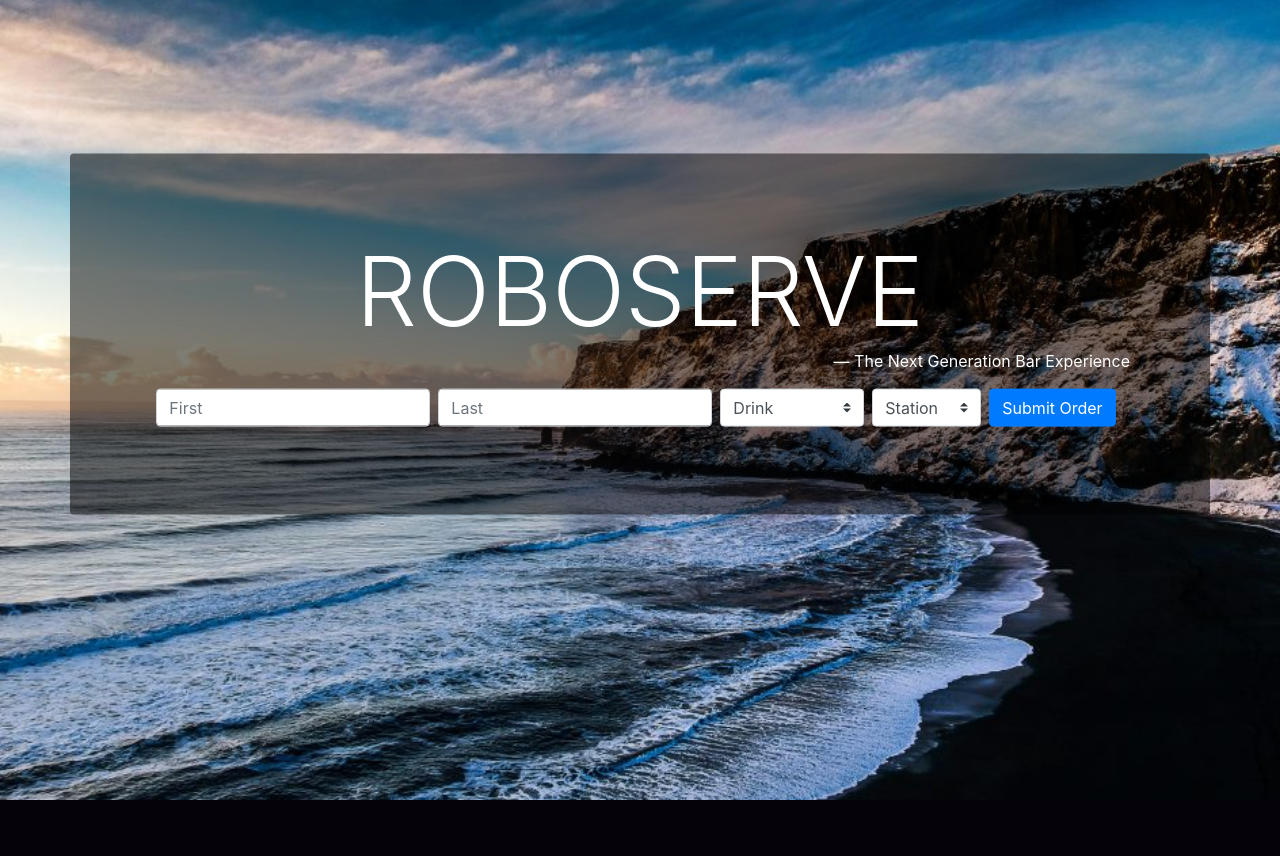
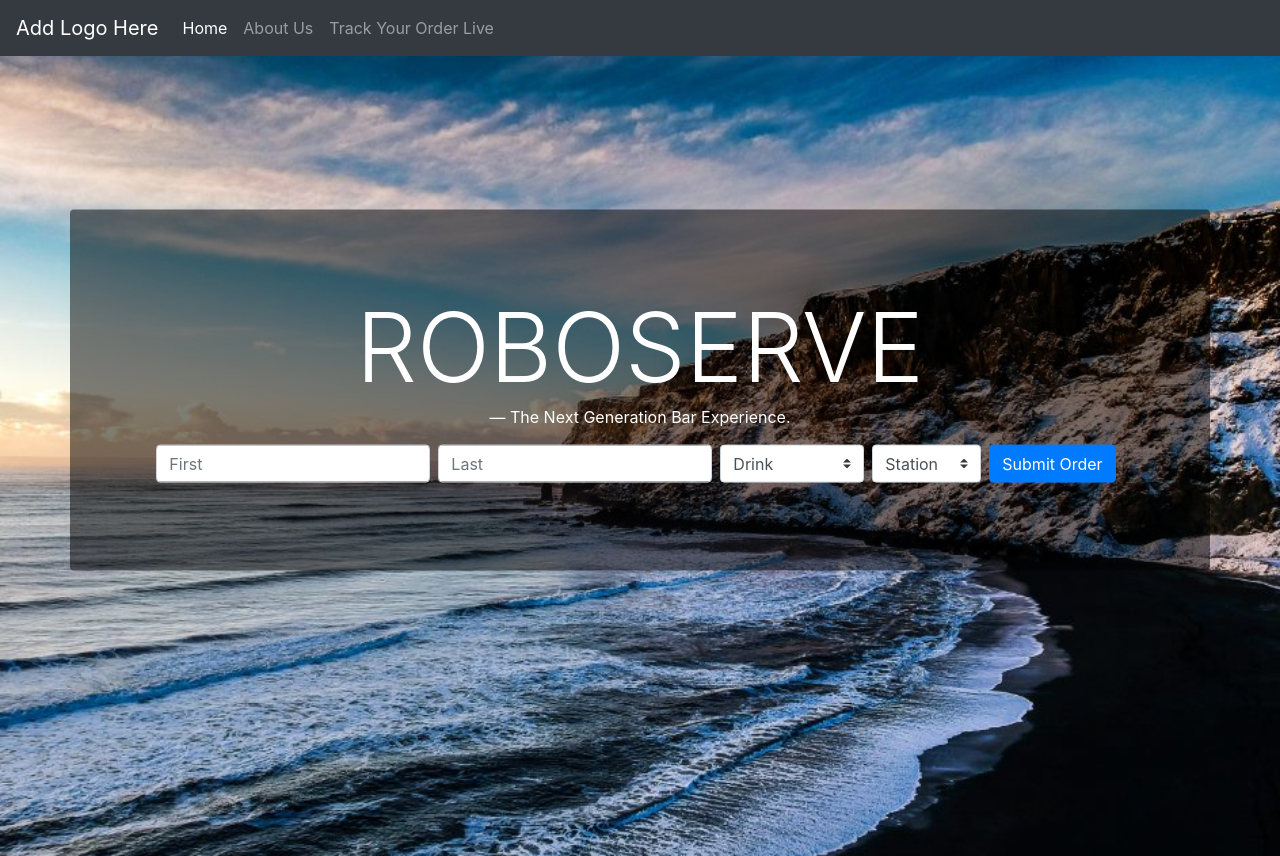
Before and after one commit to joeperri95/Capstone, a Flask app: page / in a window 1280 px wide. Before the commit the page ends 800 px from the top, so only its background shows below. Run offline with Flask 2, Linux system fonts and the light colour scheme; some libraries are stand-ins or nearby versions.

Commit message:
Layout Template
Added layouts for the website so that anyone can start to code it easily.

```diff
--- a/HMI/Website/__init__.py
+++ b/HMI/Website/__init__.py
@@ -17,12 +17,10 @@ def createApp():
             print(res['firstname'])
 
             if res['firstname'] == '' or res['lastname'] == '':
-                #make an error page
                 flash("Bad")
                 logging.error(f"Empty name field: {res['drink']},{res['firstname']},{res['lastname']},{res['station']}")
 
             elif res['drink'] == 'Drink':
-                #make an error page
                 flash("Bad")
                 logging.error(f"Invalid drink order: {res['drink']},{res['firstname']},{res['lastname']},{res['station']}")
 
@@ -35,7 +33,17 @@ def createApp():
                 logging.info(f"{res['drink']} order from {res['firstname']} {res['lastname']} at {res['station']}")
                 flash("Good")
 
-        return render_template('index.html')
+        return render_template('index.html',caption="The Next Generation Bar Experience.")
+
+    @app.route('/about')
+    def about():
+        return render_template('about.html',title="About Us",caption="Learn More About Us!")
+
+    @app.route('/track')
+    def track():
+        return render_template('track.html',title="Track Your Order",caption="Track Your Order Live!")
+
+
 
     return app
 
--- /dev/null
+++ b/HMI/Website/templates/about.html
@@ -0,0 +1,3 @@
+{% extends "layout.html" %}
+{% block content %}
+{% endblock %}
--- a/HMI/Website/templates/index.html
+++ b/HMI/Website/templates/index.html
@@ -1,19 +1,5 @@
-<!DOCTYPE html>
-<html>
-<title>ROBOSERVE</title>
-<link rel="stylesheet" href="https://stackpath.bootstrapcdn.com/bootstrap/4.1.0/css/bootstrap.min.css" integrity="sha384-9gVQ4dYFwwWSjIDZnLEWnxCjeSWFphJiwGPXr1jddIhOegiu1FwO5qRGvFXOdJZ4" crossorigin="anonymous">
-<link rel="stylesheet" href="{{ url_for('static', filename = 'styles.css') }}">
-<script src="https://ajax.googleapis.com/ajax/libs/jquery/3.3.1/jquery.min.js"></script>
-<script src="https://cdnjs.cloudflare.com/ajax/libs/popper.js/1.12.9/umd/popper.min.js" integrity="sha384-ApNbgh9B+Y1QKtv3Rn7W3mgPxhU9K/ScQsAP7hUibX39j7fakFPskvXusvfa0b4Q" crossorigin="anonymous"></script>
-<script src="https://maxcdn.bootstrapcdn.com/bootstrap/4.0.0/js/bootstrap.min.js" integrity="sha384-JZR6Spejh4U02d8jOt6vLEHfe/JQGiRRSQQxSfFWpi1MquVdAyjUar5+76PVCmYl" crossorigin="anonymous"></script>
-
-<body>
-  <div class="page-background">
-    <div class="cta container rounded text-center text-white">
-      <blockquote class="blockquote">
-        <h1 class="display-1 mb-0">ROBOSERVE</h1>
-        <footer class="blockquote-footer text-white text-right">The Next Generation Bar Experience</footer>
-      </blockquote>
+{% extends "layout.html" %}
+{% block content %}
 <form action="" class="form-inline justify-content-center" id="orderForm" method="post">
   <label class="sr-only" for="FirstName">First Name</label>
   <input type="text" class="form-control mb-2 mr-sm-2" id="FirstName" placeholder="First" name="firstname" value={{request.form.firstname}}>
@@ -53,12 +39,12 @@
 {% else %}
 <div class="alert alert-danger alert-dismissible" role="alert" id="failedAlert">
   <button type="button" class="close" data-dismiss="alert" aria-label="Close"><span aria-hidden="true">×</span></button>
-        			You mis-entered information. Please Try again
+  You have entered invalid information. Please Try again!
 </div>
 
 {% block Failedscript %}
 <script>
-              $("#failedAlert").fadeTo(1500, 200).slideUp(200, function(){
+  $("#failedAlert").fadeTo(1500, 200).slideUp(200, function() {
     $("#failedAlert").slideUp(200);
   });
 </script>
@@ -67,9 +53,4 @@
 {% endfor %}
 {% endif %}
 {% endwith %}
-
-    </div>
-  </div>
-</body>
-
-</html>
+{% endblock %}
--- /dev/null
+++ b/HMI/Website/templates/layout.html
@@ -0,0 +1,51 @@
+<!DOCTYPE html>
+<html>
+<head>
+  {% if title %}
+    <title>{{title}}</title>
+  {% else %}
+    <title>ROBOSERVE</title>
+  {% endif %}
+  <link rel="stylesheet" href="https://stackpath.bootstrapcdn.com/bootstrap/4.1.0/css/bootstrap.min.css" integrity="sha384-9gVQ4dYFwwWSjIDZnLEWnxCjeSWFphJiwGPXr1jddIhOegiu1FwO5qRGvFXOdJZ4" crossorigin="anonymous">
+  <link rel="stylesheet" href="{{ url_for('static', filename = 'styles.css') }}">
+  <script src="https://ajax.googleapis.com/ajax/libs/jquery/3.3.1/jquery.min.js"></script>
+  <script src="https://cdnjs.cloudflare.com/ajax/libs/popper.js/1.12.9/umd/popper.min.js" integrity="sha384-ApNbgh9B+Y1QKtv3Rn7W3mgPxhU9K/ScQsAP7hUibX39j7fakFPskvXusvfa0b4Q" crossorigin="anonymous"></script>
+  <script src="https://maxcdn.bootstrapcdn.com/bootstrap/4.0.0/js/bootstrap.min.js" integrity="sha384-JZR6Spejh4U02d8jOt6vLEHfe/JQGiRRSQQxSfFWpi1MquVdAyjUar5+76PVCmYl" crossorigin="anonymous"></script>
+</head>
+
+<body>
+  <nav class="navbar navbar-expand-lg navbar-dark bg-dark">
+  <a class="navbar-brand" href="#">Add Logo Here</a>
+  <button class="navbar-toggler" type="button" data-toggle="collapse" data-target="#navbarNavDropdown" aria-controls="navbarNavDropdown" aria-expanded="false" aria-label="Toggle navigation">
+    <span class="navbar-toggler-icon"></span>
+  </button>
+  <div class="collapse navbar-collapse" id="navbarNavDropdown">
+    <ul class="navbar-nav">
+      <li class="nav-item active">
+        <a class="nav-link" href="{{ url_for('mainRoute') }}">Home <span class="sr-only">(current)</span></a>
+      </li>
+      <li class="nav-item">
+        <a class="nav-link" href="{{ url_for('about') }}">About Us</a>
+      </li>
+      <li class="nav-item">
+        <a class="nav-link" href="{{ url_for('track') }}">Track Your Order Live</a>
+      </li>
+    </ul>
+  </div>
+</nav>
+
+
+  <div class="page-background">
+    <div class="cta container rounded text-center text-white">
+      <blockquote class="blockquote">
+        <h1 class="display-1 mb-0">ROBOSERVE</h1>
+        <footer class="blockquote-footer text-white text-center">{{caption}}</footer>
+      </blockquote>
+
+      {% block content %}{% endblock %}
+
+    </div>
+  </div>
+</body>
+
+</html>
--- /dev/null
+++ b/HMI/Website/templates/track.html
@@ -0,0 +1,3 @@
+{% extends "layout.html" %}
+{% block content %}
+{% endblock %}
```
Also changed, not shown: 1 other file. Lines whose indentation alone changed are shown as unchanged.
